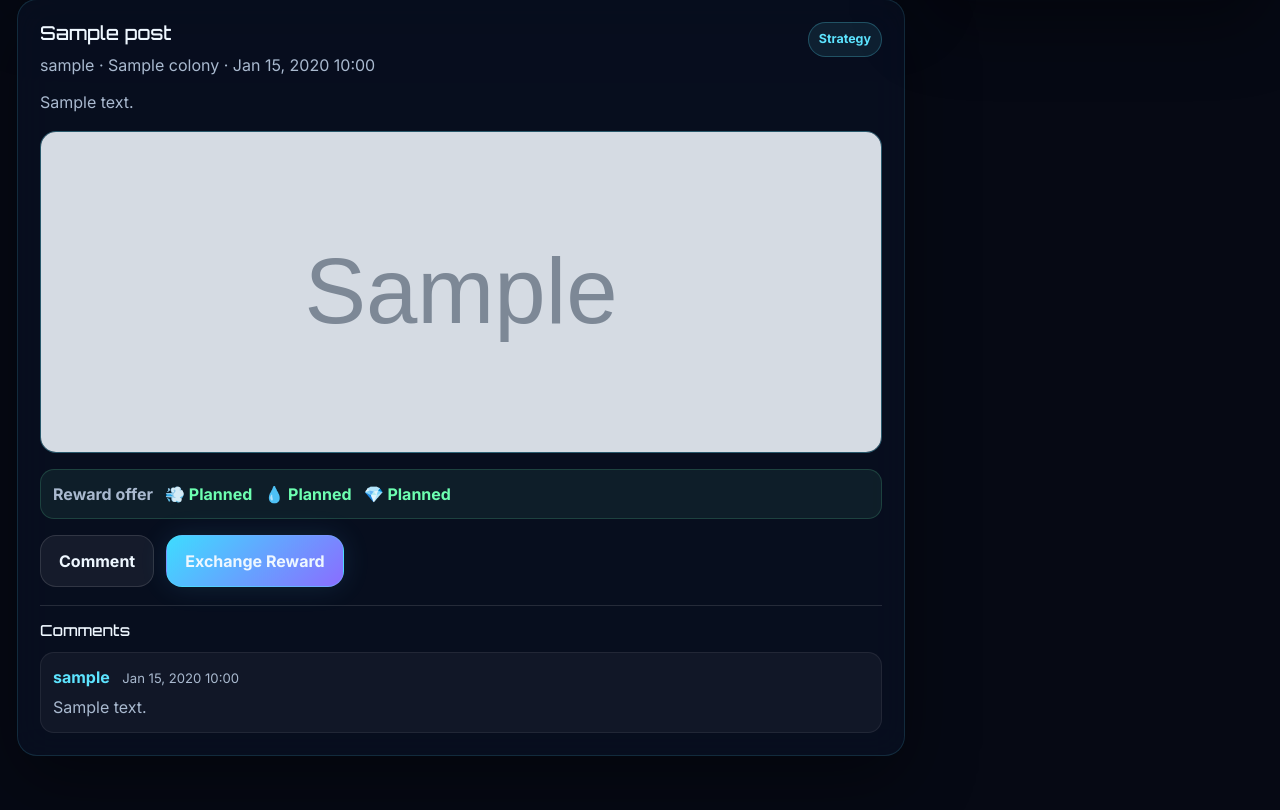
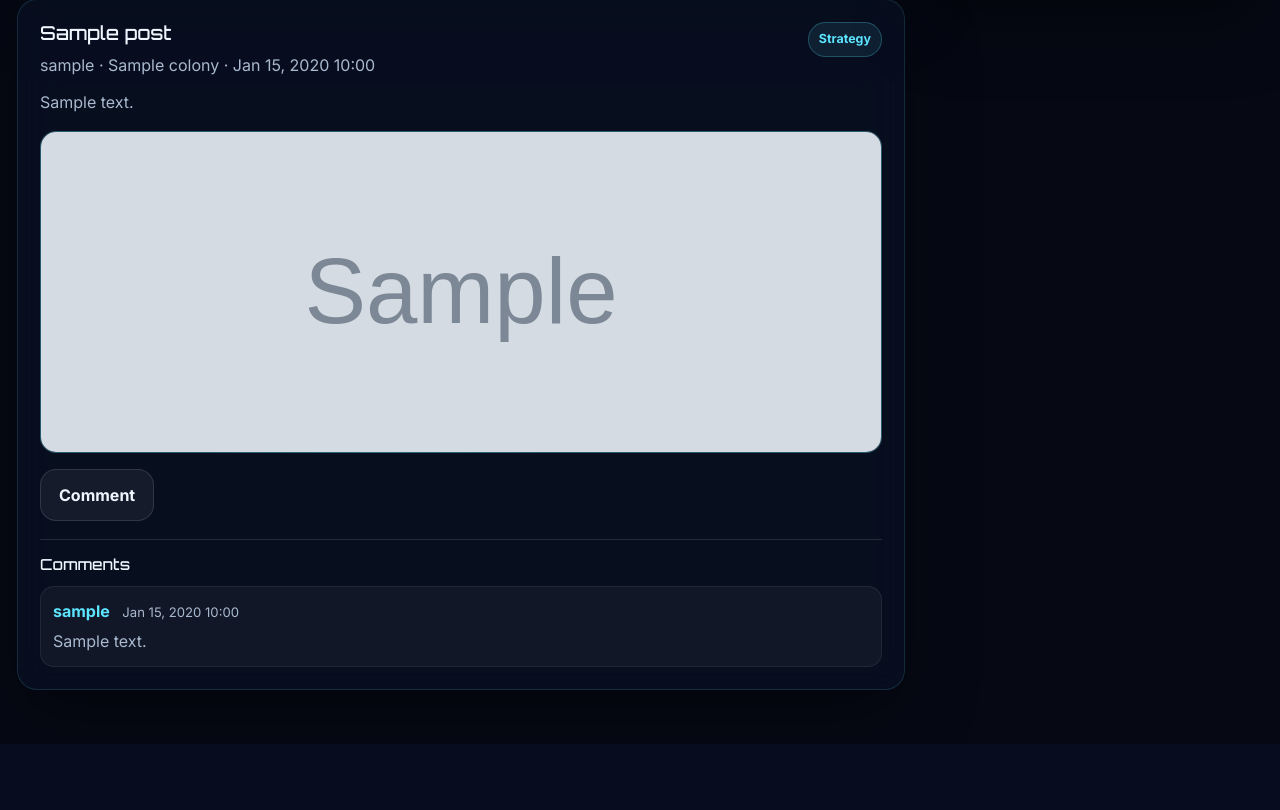
Before and after one commit to bkarthikey/AWD-group-project, a Flask app: page /discussion in a window 1280 px wide. Shown: the part 927-1737 px from the top of the page. After the commit the page ends 1671 px from the top, so only its background shows below. Run offline with Flask 3, Linux system fonts and the light colour scheme; tables that the repository leaves empty hold one stand-in row (values such as "Sample post"); grey boxes marked "Sample" are stand-in pictures; some libraries are stand-ins or nearby versions.

Commit message:
Remove discussion reward placeholders

```diff
--- a/app/templates/discussion.html
+++ b/app/templates/discussion.html
@@ -111,16 +111,8 @@
               </div>
             {% endif %}
 
-            <div class="reward-strip">
-              <span>Reward offer</span>
-              <strong>💨 Planned</strong>
-              <strong>💧 Planned</strong>
-              <strong>💎 Planned</strong>
-            </div>
-
             <div class="post-actions">
               <button class="secondary-btn btn" type="button">Comment</button>
-              <button class="primary-btn btn" type="button">Exchange Reward</button>
             </div>
 
             <div class="comments-section">
--- a/assets/css/style.css
+++ b/assets/css/style.css
@@ -1339,27 +1339,6 @@ a {
   font-size: 1rem;
 }
 
-.reward-strip {
-  display: flex;
-  align-items: center;
-  flex-wrap: wrap;
-  gap: 12px;
-  margin-top: 16px;
-  padding: 12px;
-  border: 1px solid rgba(109,255,177,0.16);
-  border-radius: 14px;
-  background: rgba(109,255,177,0.07);
-}
-
-.reward-strip span {
-  color: var(--muted);
-  font-weight: 800;
-}
-
-.reward-strip strong {
-  color: var(--green);
-}
-
 .post-actions {
   display: flex;
   gap: 12px;
```
